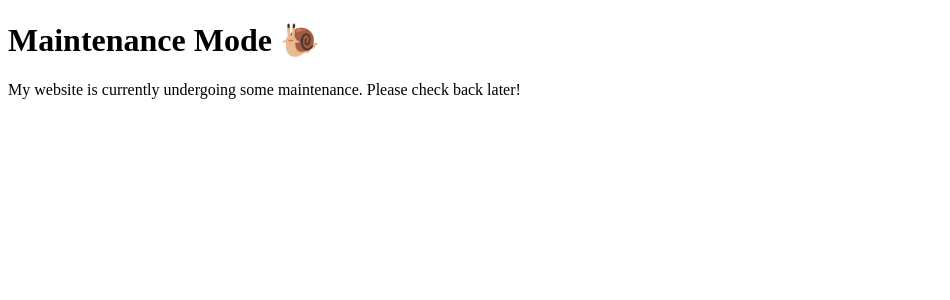
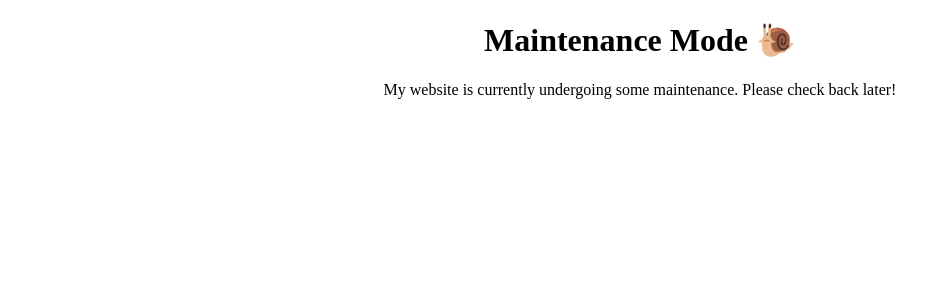
Before and after one commit to FridaHaars/personlig-nettside, a Next.js app: page /maintenance in a window 1280 px wide. Shown: the top 300 px of the page, without its empty margins (0-950 px from the left). Built offline with nearby package versions, Linux system fonts and the light colour scheme.

Commit message:
styling attempt 3

```diff
--- a/pages/maintenance.css
+++ b/pages/maintenance.css
@@ -1,9 +1,9 @@
-.h1 {
-    font-family: 'latin';
-    text-align: 'center';
+h1 {
+    font-family: latin;
+    text-align: center;
 }
 
-.p {
-    font-family: 'latin';
-    text-align: 'center';
+p {
+    font-family: latin;
+    text-align: center;
 }
```
